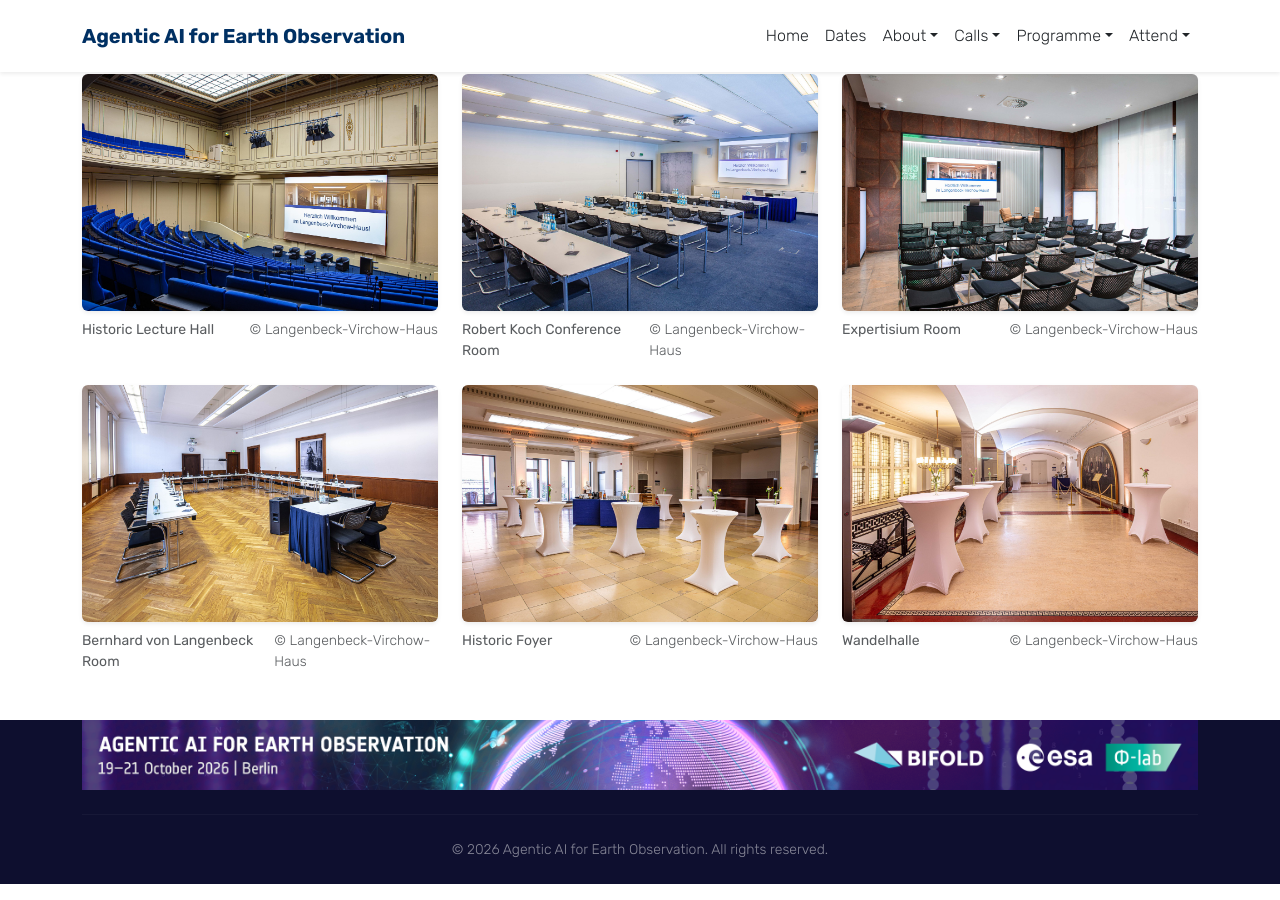
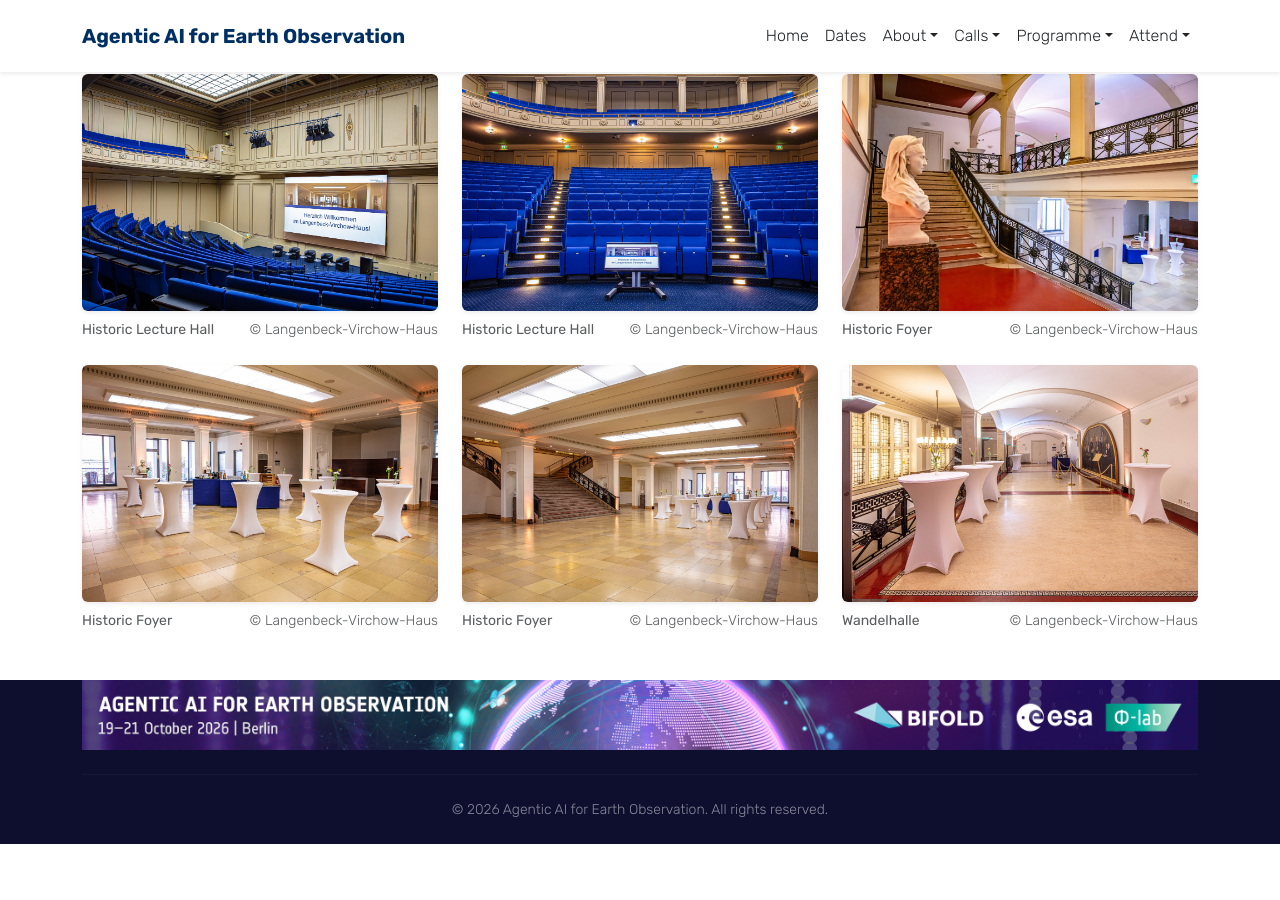
Before and after one commit to rsim-tu-berlin/agentic-eo.berlin, a Jekyll site: the page built from attend/venue.md, in a window 1280 px wide and 900 px high, scrolled down 717 px. Built offline with Jekyll 4.4.1, drawn with Linux system fonts in a browser that asks for light colours; after the commit the page ends 1577 px from its top, so only the background shows below that.

Commit message:
fix: update the venue images

```diff
--- a/_data/venue_images.yml
+++ b/_data/venue_images.yml
@@ -2,22 +2,22 @@
   src: "/assets/images/venue/lvh-langenbeck-virchow-haus-historischer-hoersaal-berlin-veranstaltungsraum-filmaufnahmen-scaled.jpg"
   copyright: "Langenbeck-Virchow-Haus"
 
-- name: "Robert Koch Conference Room"
-  src: "/assets/images/venue/langenbeck-virchow-haus-lvh-robert-koch-konferenzraum-schulung-berlin-scaled.jpg"
+- name: "Historic Lecture Hall"
+  src: "/assets/images/venue/lvh-langenbeck-virchow-haus-historischer-hoersaal-berlin-veranstaltungsraum-sitzreihen-scaled.jpg"
   copyright: "Langenbeck-Virchow-Haus"
 
-- name: "Expertisium Room"
-  src: "/assets/images/venue/lvh-langenbeck-virchow-haus-berlin-expertisium-vortragsbestuhlung-scaled.jpg"
-  copyright: "Langenbeck-Virchow-Haus"
-
-- name: "Bernhard von Langenbeck Room"
-  src: "/assets/images/venue/bernhard-von-langenbeck-saal-lvh-langenbeck-virchow-haus-u-form-portrait-1-scaled.jpg"
+- name: "Historic Foyer"
+  src: "/assets/images/venue/lvh-langenbeck-virchow-haus-berlin-historisches-foyer-erdgeschoss-treppe-scaled.jpg"
   copyright: "Langenbeck-Virchow-Haus"
 
 - name: "Historic Foyer"
   src: "/assets/images/venue/lvh-langenbeck-virchow-haus-berlin-historisches-foyer-erdgeschoss-empfang-scaled.jpg"
   copyright: "Langenbeck-Virchow-Haus"
 
+- name: "Historic Foyer"
+  src: "/assets/images/venue/lvh-langenbeck-virchow-haus-berlin-historisches-foyer-erdgeschoss-1-scaled.jpg"
+  copyright: "Langenbeck-Virchow-Haus"
+
 - name: "Wandelhalle"
   src: "/assets/images/venue/lvh-langenbeck-virchow-haus-berlin-wandelhalle-veranstaltungen-2-scaled.jpg"
   copyright: "Langenbeck-Virchow-Haus"
```
Also changed, not shown: assets/images/venue/bernhard-von-langenbeck-saal-lvh-langenbeck-virchow-haus-u-form-portrait-1-scaled.jpg (deleted), assets/images/venue/langenbeck-virchow-haus-lvh-robert-koch-konferenzraum-schulung-berlin-scaled.jpg (deleted), assets/images/venue/lvh-langenbeck-virchow-haus-berlin-expertisium-vortragsbestuhlung-scaled.jpg (deleted), assets/images/venue/lvh-langenbeck-virchow-haus-berlin-historisches-foyer-erdgeschoss-1-scaled.jpg (added), assets/images/venue/lvh-langenbeck-virchow-haus-berlin-historisches-foyer-erdgeschoss-treppe-scaled.jpg (added), assets/images/venue/lvh-langenbeck-virchow-haus-historischer-hoersaal-berlin-veranstaltungsraum-sitzreihen-scaled.jpg (added).
